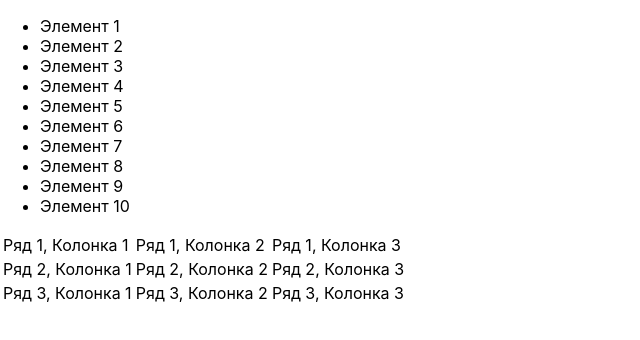
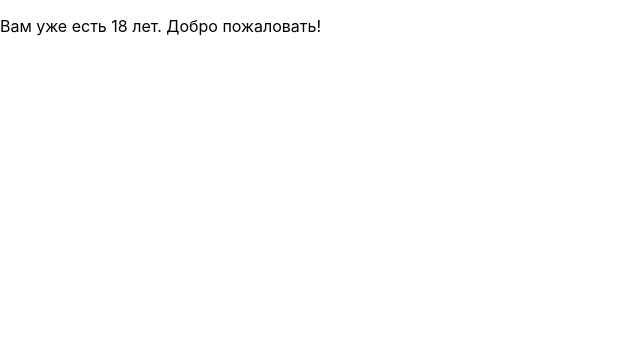
Before and after one commit to ShamarBey/React_tasks, a React (Create React App) app in the folder my-app/: page / in a window 1280 px wide. Shown: the top 340 px of the page, without its empty margins (0-640 px from the left). Built offline with nearby package versions, Linux system fonts and the light colour scheme.

Commit message:
Задание 28

```diff
--- a/my-app/src/App.js
+++ b/my-app/src/App.js
@@ -1,41 +1,17 @@
-import logo from './logo.svg';
-import './App.css';
+import React from 'react';
 
 function App() {
-	return (
-	  <div>
-		<ul>
-		  <li>Элемент 1</li>
-		  <li>Элемент 2</li>
-		  <li>Элемент 3</li>
-		  <li>Элемент 4</li>
-		  <li>Элемент 5</li>
-		  <li>Элемент 6</li>
-		  <li>Элемент 7</li>
-		  <li>Элемент 8</li>
-		  <li>Элемент 9</li>
-		  <li>Элемент 10</li>
-		</ul>
-		<table>
-			<tbody>
-        <tr>
-          <td>Ряд 1, Колонка 1</td>
-          <td>Ряд 1, Колонка 2</td>
-          <td>Ряд 1, Колонка 3</td>
-        </tr>
-        <tr>
-          <td>Ряд 2, Колонка 1</td>
-          <td>Ряд 2, Колонка 2</td>
-          <td>Ряд 2, Колонка 3</td>
-        </tr>
-        <tr>
-          <td>Ряд 3, Колонка 1</td>
-          <td>Ряд 3, Колонка 2</td>
-          <td>Ряд 3, Колонка 3</td>
-        </tr>
-		</tbody>
-      </table>
-	  </div>
-	);
+  const age = 19; // Здесь может быть любое число
+
+  return (
+    <div>
+      {age > 18 ? (
+        <p>Вам уже есть 18 лет. Добро пожаловать!</p>
+      ) : (
+        <p>Вам ещё нет 18 лет. Доступ ограничен.</p>
+      )}
+    </div>
+  );
 }
+
 export default App;
```
